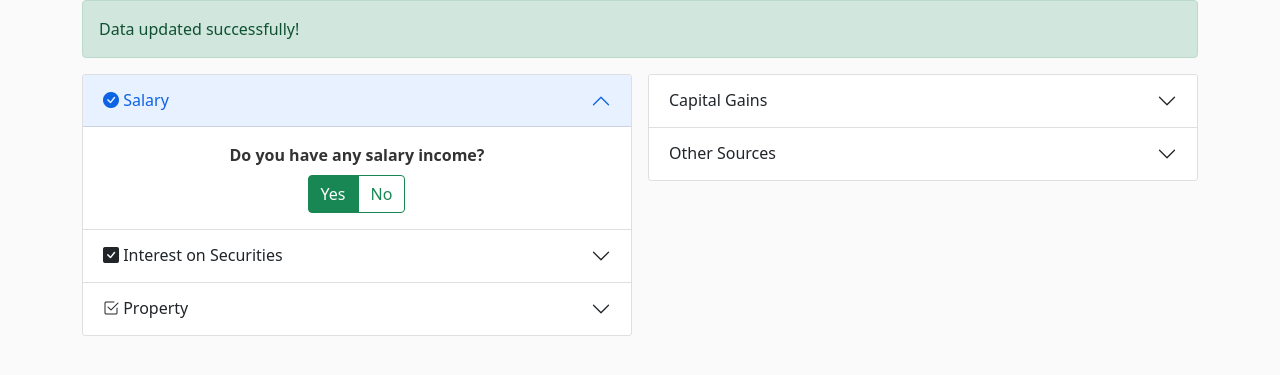
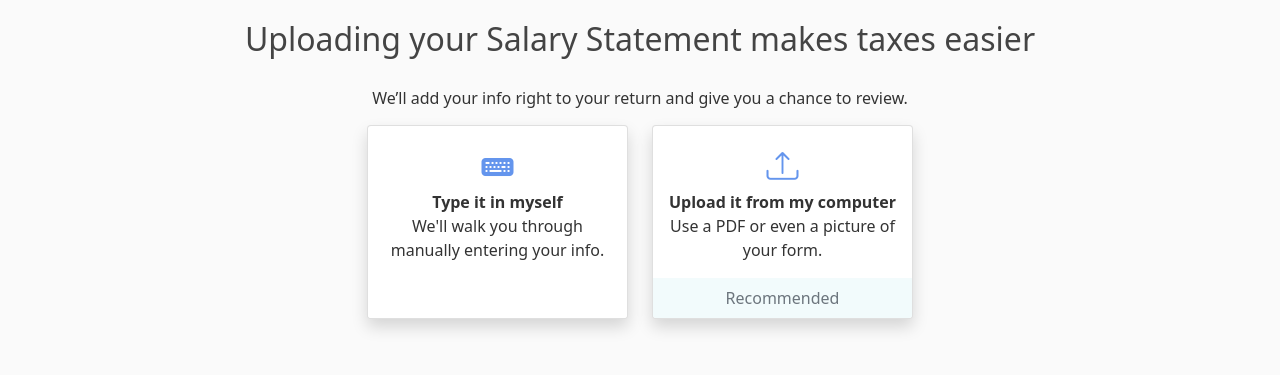
Before and after one commit to layesh/TaxLoverProject, a Django app: page /save-income-data/salary/yes/ in a window 1280 px wide. Shown: the part 80-455 px from the top of the page. Run offline with Django 3.2, Linux system fonts and the light colour scheme; a user stored in the database is signed in; tables that the repository leaves empty hold one stand-in row (values such as "Sample post"); grey boxes marked "Sample" are stand-in pictures; some libraries are stand-ins or nearby versions.

Commit message:
Made choose salary input page functional.

```diff
--- a/taxlover/static/taxlover/main.css
+++ b/taxlover/static/taxlover/main.css
@@ -145,3 +145,7 @@ a.article-title:hover {
 .hor-align-center {
     text-align: center;
 }
+
+.selection-card:focus {
+    outline: 3px solid #2ca01c;
+}
--- /dev/null
+++ b/taxlover/templates/taxlover/choose-salary-input.html
@@ -0,0 +1,47 @@
+{% extends "taxlover/base.html" %}
+{% block content %}
+    <h2 style="padding-top: 20px; text-align: center; padding-bottom: 20px">
+        Uploading your Salary Statement makes taxes easier
+    </h2>
+    <div style="text-align: center;padding-bottom: 15px">
+        We’ll add your info right to your return and give you a chance to review.
+    </div>
+    <div class="row justify-content-center">
+        <div class="col-sm-3">
+            <div class="card shadow text-center selection-card" tabindex="-1">
+                <div class="card-body">
+                    <div style="text-align: center">
+                        <i class="bi bi-keyboard-fill" style="font-size: 2rem; color: cornflowerblue;"></i>
+                    </div>
+                    <div>
+                        <b>Type it in myself</b>
+                    </div>
+                    <div>
+                        We'll walk you through manually entering your info.
+                    </div>
+                </div>
+                <div class="card-footer" style="background: white;border-top: 0">
+                    &nbsp;
+                </div>
+            </div>
+        </div>
+        <div class="col-sm-3">
+            <div class="card shadow text-center selection-card" tabindex="-1">
+                <div class="card-body">
+                    <div>
+                        <i class="bi bi-upload" style="font-size: 2rem; color: cornflowerblue;"></i>
+                    </div>
+                    <div>
+                        <b>Upload it from my computer</b>
+                    </div>
+                    <div>
+                        Use a PDF or even a picture of your form.
+                    </div>
+                </div>
+                <div class="card-footer text-muted" style="background: #f2fbfc;border-top: 0">
+                    Recommended
+                </div>
+            </div>
+        </div>
+    </div>
+{% endblock content %}
--- a/taxlover/views.py
+++ b/taxlover/views.py
@@ -168,14 +168,18 @@ def save_income_data(request, source, answer):
             latest_income.salary = False
 
     latest_income.save()
-    messages.success(request, f'Data updated successfully!')
+    if answer == 'no':
+        messages.success(request, f'Data updated successfully!')
 
     context = {
         'latest_income': latest_income,
         'title': 'Income'
     }
 
-    return render(request, 'taxlover/income.html', context)
+    if latest_income.salary:
+        return render(request, 'taxlover/choose-salary-input.html', context)
+    else:
+        return render(request, 'taxlover/income.html', context)
 
 
 @login_required
```
Also changed, not shown: taxlover/templates/taxlover/download-return.html (+0 -42 lines).
